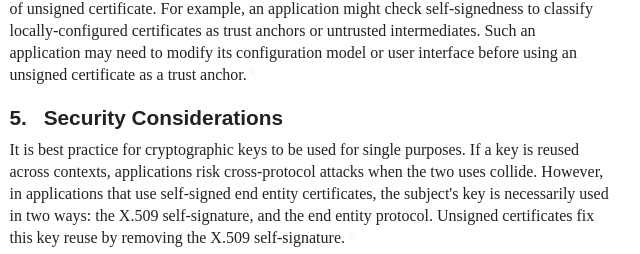
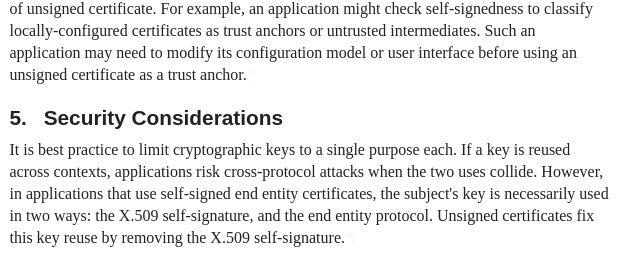
Before and after one commit to davidben/x509-alg-none, a plain HTML site: page draft-ietf-lamps-x509-alg-none.html in a window 1280 px wide. Shown: the part 3634-3888 px from the top of the page, 115-755 px from the left. Drawn offline with Linux system fonts and the light colour scheme; a web font is replaced by a local one.

Commit message:
Script updating gh-pages from 2139a04. [ci skip]

```diff
--- a/draft-ietf-lamps-x509-alg-none.html
+++ b/draft-ietf-lamps-x509-alg-none.html
@@ -1427,7 +1427,7 @@ trust anchor.<a href="#section-4-5" class="pilcrow">¶</a></p>
       <h2 id="name-security-considerations">
 <a href="#section-5" class="section-number selfRef">5. </a><a href="#name-security-considerations" class="section-name selfRef">Security Considerations</a>
       </h2>
-<p id="section-5-1">It is best practice for cryptographic keys to be used for single purposes. If a
+<p id="section-5-1">It is best practice to limit cryptographic keys to a single purpose each. If a
 key is reused across contexts, applications risk cross-protocol attacks when the
 two uses collide. However, in applications that use self-signed end entity
 certificates, the subject's key is necessarily used in two ways: the X.509
```
Also changed, not shown: draft-ietf-lamps-x509-alg-none.txt.
